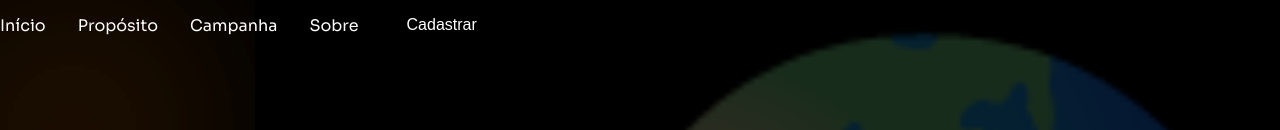
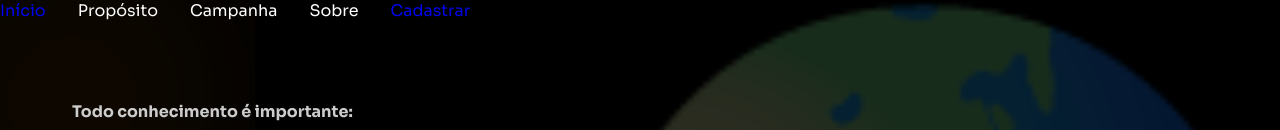
Before and after one commit to 15521Mib/Christopher.projeto, a plain HTML site: page index.html in a window 1280 px wide. Shown: the top 130 px of the page. Drawn offline with nearby package versions, Linux system fonts and the light colour scheme.

```diff
--- a/index.html
+++ b/index.html
@@ -14,19 +14,20 @@
       </div>
 
       <ul class="nav-links">
-        <li class="link"><a href="#">Início</a></li>
+        <li class="nav-item">
+          <a class="nav-link" href="index.html">Início</a>
+        </li>
         <li id="link1" class="link"><a href="#">Propósito</a></li>
         <li id="link2" class="link"><a href="#">Campanha</a></li>
         <li id="link3" class="link"><a href="#">Sobre</a></li>
-        <div>
-        <button type="submit" class="btn">Cadastrar</button>
-        </div>
+          <li class="nav-item">
+            <a class="nav-link" href="main.html">Cadastrar</a>
+          </li>
       </ul>
     </nav>
 
     <header class="container">
       <div class="content">
-        <span class="blur"></span>
         <span class="blur"></span>
         <h4>Todo conhecimento é importante:</h4>
         <h1>
--- a/main.html
+++ b/main.html
@@ -14,7 +14,9 @@
 <body>
     <nav>
         <ul class="nav-links">
-          <li class="link"><a href="#">Início</a></li>
+            <li class="nav-item">
+                <a class="nav-link" aria-current="page" href="index.html">Início</a>
+              </li>
           <li id="link1" class="link"><a href="#">Propósito</a></li>
           <li id="link2" class="link"><a href="#">Campanha</a></li>
           <li id="link3" class="link"><a href="#">Sobre</a></li>
@@ -23,6 +25,7 @@
     <div class="container">
         <h1>Cadastro de Usuário</h1>
         <form id="cadastroForm">
+            <span class="blur"></span>
             <div class="row">
                 <div class="form-group col">
                     <label for="nome">Nome completo:</label>
--- a/style.css
+++ b/style.css
@@ -90,6 +90,10 @@
     position: absolute;
     box-shadow: 0 0 1000px 50px #915108;
     z-index: -100;
+}
+
+.cadastrar{
+    color: #000000;
 }
 
 header{
```
